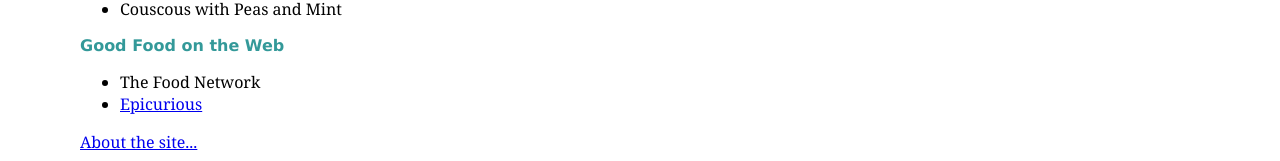
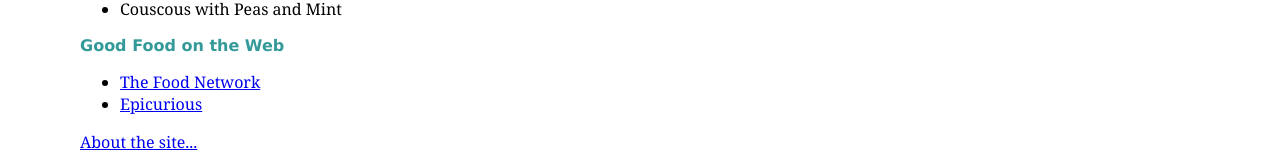
Before and after one commit to muntinlupa1/muntinlupa1.github.io, a plain HTML site: page jenskitchen/index.html in a window 1280 px wide. Shown: the part 375-536 px from the top of the page. Drawn offline with Linux system fonts and the light colour scheme.

Commit message:
Update index.html

```diff
--- a/jenskitchen/index.html
+++ b/jenskitchen/index.html
@@ -44,7 +44,7 @@
 
   <h2>Good Food on the Web</h2>
   <ul>
-    <li><href="http://www.foodnetwork.com/">The Food Network</a></li>
+    <li><a href="http://www.foodnetwork.com/">The Food Network</a></li>
     <li><a href="http://www.epicurious.com/">Epicurious</a></li>
   </ul>
 
```
